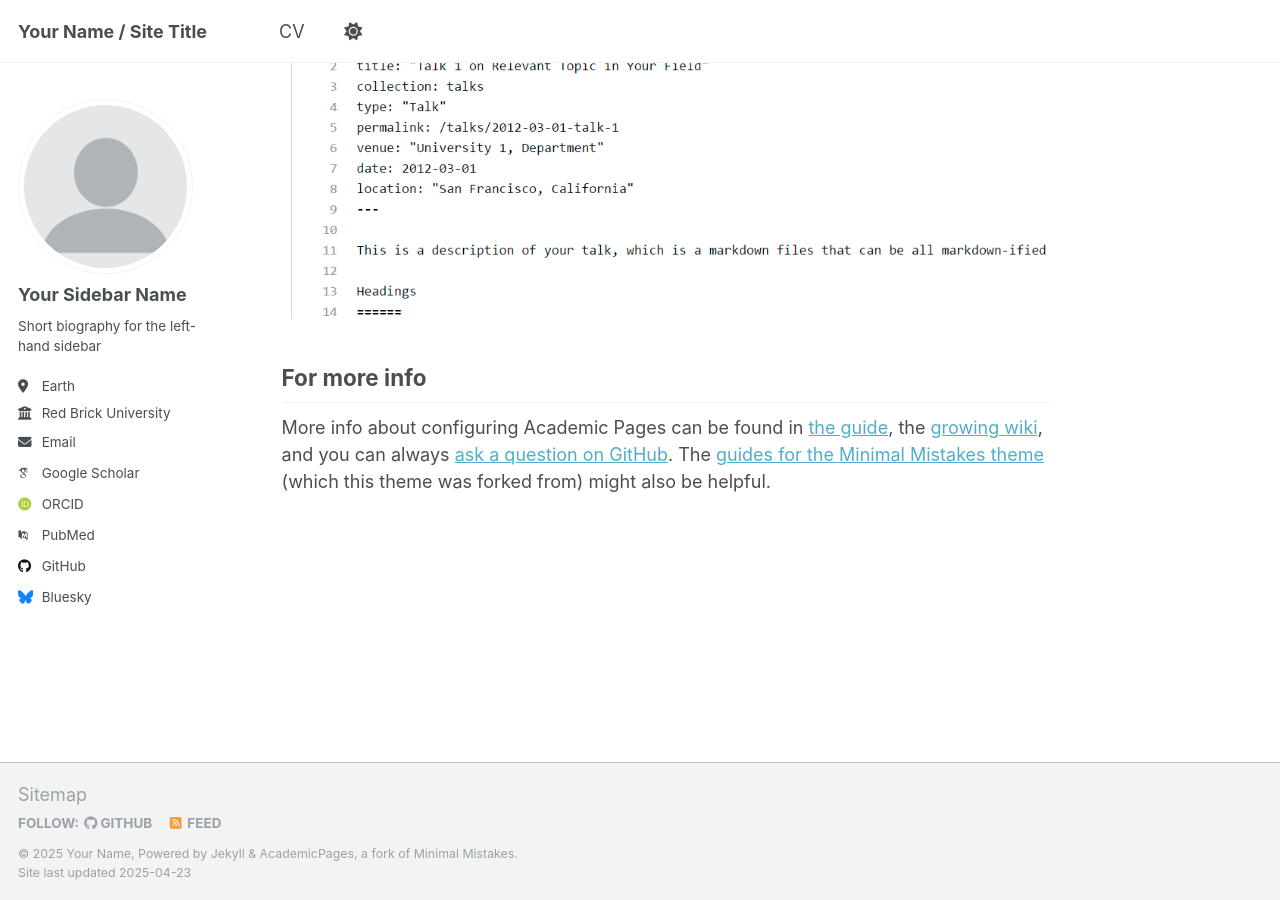
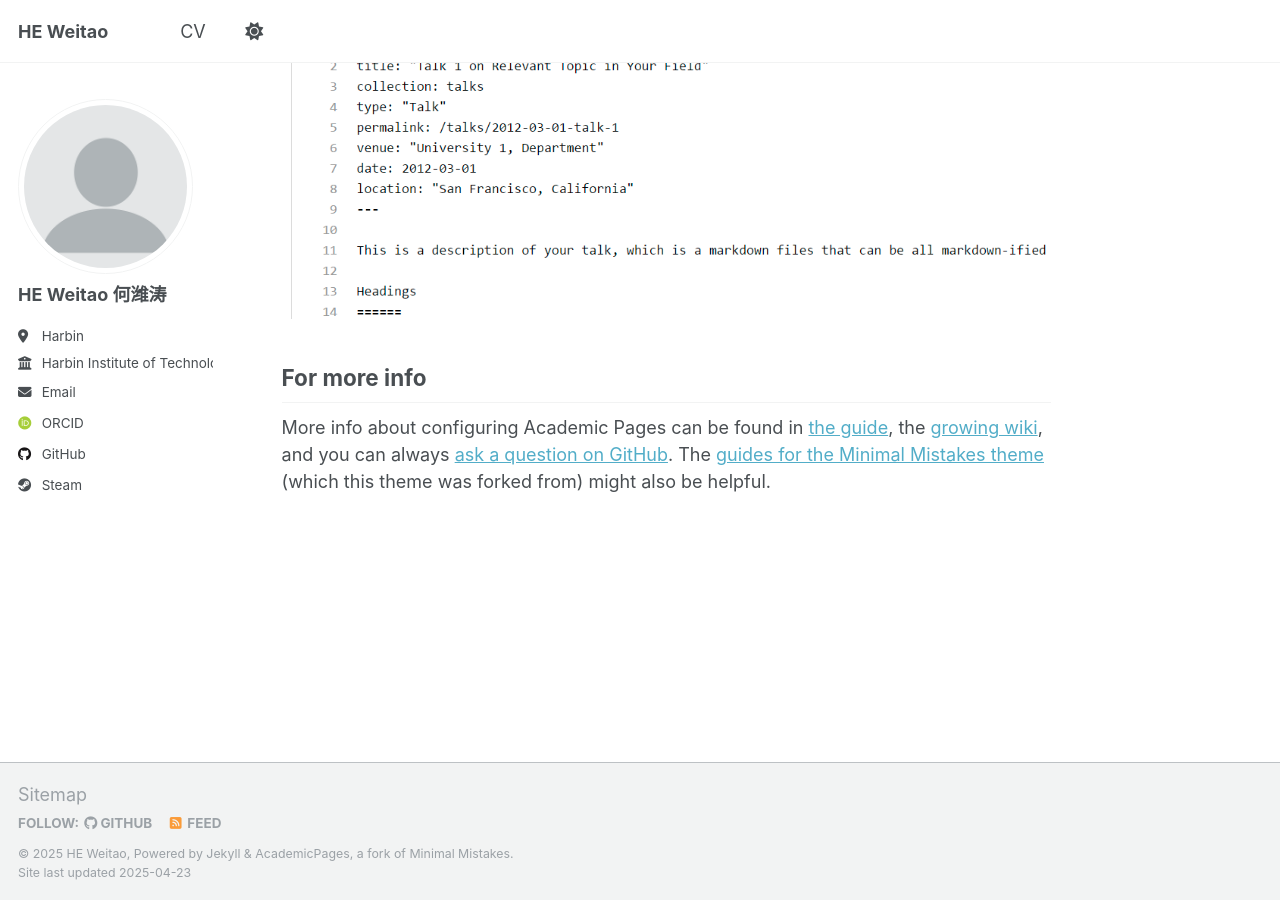
Before and after one commit to WeitaoHe/weitaohe.github.io, a Jekyll site: the page built from _pages/about.md, in a window 1280 px wide and 900 px high, scrolled down 2636 px. Built offline with Jekyll 4.4.1, drawn with Linux system fonts in a browser that asks for light colours; some web fonts are replaced.

Commit message:
Update _config.yml

```diff
--- a/_config.yml
+++ b/_config.yml
@@ -9,13 +9,13 @@
 # Basic Site Settings
 locale                   : "en-US"
 site_theme               : "default"
-title                    : "Your Name / Site Title"
+title                    : "HE Weitao"
 title_separator          : "-"
-name                     : &name "Your Name"
-description              : &description "personal description"
-url                      : https://academicpages.github.io # the base hostname & protocol for your site e.g. "https://[your GitHub username].github.io"
+name                     : &name "HE Weitao"
+description              : &description "PhD Student"
+url                      : https://weitaohe.github.io # the base hostname & protocol for your site e.g. "https://[your GitHub username].github.io"
 baseurl                  : "" # the subpath of your site, e.g. "/blog"
-repository               : "academicpages/academicpages.github.io"
+repository               : "WeitaoHe/weitaohe.github.io"
 
 # Site Author - The following control what appear as part of the author content on the side bar.
 #               If a field is blank the icon and link will not appear, otherwise it will be shown.
@@ -23,21 +23,21 @@ repository               : "academicpages/academicpages.github.io"
 author:
   # Biographic information
   avatar           : "profile.png"
-  name             : "Your Sidebar Name"
+  name             : "HE Weitao 何潍涛"
   pronouns         : # example: "she/her"
-  bio              : "Short biography for the left-hand sidebar"
-  location         : "Earth"
-  employer         : "Red Brick University"
+  bio              : "" # Short biography for the left-hand sidebar
+  location         : "Harbin"
+  employer         : "Harbin Institute of Technology"
   uri              : # URL
-  email            : "none@example.org"
+  email            : "he-weitao@outlook.com"
 
   # Academic websites
   arxiv            : # URL - Update with the correct link to your profile
-  googlescholar    : "https://scholar.google.com/citations?user=PS_CX0AAAAAJ"
+  googlescholar    : # "https://scholar.google.com/citations?user=PS_CX0AAAAAJ"
   impactstory      : # URL
-  orcid            : "http://orcid.org/yourorcidurl"
+  orcid            : "http://orcid.org/0009-0000-7836-4945"
   semantic         : # URL
-  pubmed           : "https://www.ncbi.nlm.nih.gov/pubmed/?term=john+snow"
+  pubmed           : # "https://www.ncbi.nlm.nih.gov/pubmed/?term=john+snow"
   researchgate     : # URL
   scopus           : # URL
 
@@ -45,12 +45,12 @@ author:
   bitbucket        : # Username - Update with your username on the site
   codepen          : # Username
   dribbble         : # Username
-  github           : "academicpages"
+  github           : "WeitaoHe"
   kaggle           : # Username
   stackoverflow    : # User number or user number and name (i.e., use "1" or "1/jeff-atwood")
 
   # Social media
-  bluesky          : "bsky.app" # Replace this with you Bluesky username
+  bluesky          : # "bsky.app" # Replace this with you Bluesky username
   facebook         : # Username
   flickr           : # Username
   foursquare       : # Username
@@ -64,7 +64,7 @@ author:
   medium           : # URL
   pinterest        : # Username
   soundcloud       : # Username
-  steam            : # Username
+  steam            : "wittah" # Username
   telegram         : # URL
   tumblr           : # Username
   twitter          : # Username for X / Twitter
@@ -230,16 +230,16 @@ collections:
 # These settings control how pages and collections are included in the site
 defaults:
   # _posts
-  - scope:
-      path: ""
-      type: posts
-    values:
-      layout: single
-      author_profile: true
-      read_time: true
-      comments: true
-      share: true
-      related: true
+  # - scope:
+  #     path: ""
+  #     type: posts
+  #   values:
+  #     layout: single
+  #     author_profile: true
+  #     read_time: true
+  #     comments: true
+  #     share: true
+  #     related: true
   # _pages
   - scope:
       path: ""
@@ -248,40 +248,40 @@ defaults:
       layout: single
       author_profile: true
   # _teaching
-  - scope:
-      path: ""
-      type: teaching
-    values:
-      layout: single
-      author_profile: true
-      share: true
-      comments: true
+  # - scope:
+  #     path: ""
+  #     type: teaching
+  #   values:
+  #     layout: single
+  #     author_profile: true
+  #     share: true
+  #     comments: true
   # _publications
-  - scope:
-      path: ""
-      type: publications
-    values:
-      layout: single
-      author_profile: true
-      share: true
-      comments: true
+  # - scope:
+  #     path: ""
+  #     type: publications
+  #   values:
+  #     layout: single
+  #     author_profile: true
+  #     share: true
+  #     comments: true
   # _portfolio
-  - scope:
-      path: ""
-      type: portfolio
-    values:
-      layout: single
-      author_profile: true
-      share: true
-      comment: true
+  # - scope:
+  #     path: ""
+  #     type: portfolio
+  #   values:
+  #     layout: single
+  #     author_profile: true
+  #     share: true
+  #     comment: true
   # _talks
-  - scope:
-      path: ""
-      type: talks
-    values:
-      layout: talk
-      author_profile: true
-      share: true
+  # - scope:
+  #     path: ""
+  #     type: talks
+  #   values:
+  #     layout: talk
+  #     author_profile: true
+  #     share: true
 
 
 # Sass/SCSS
```
